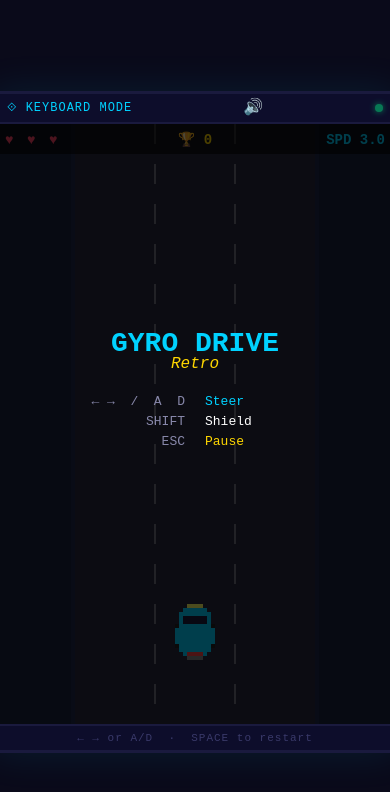
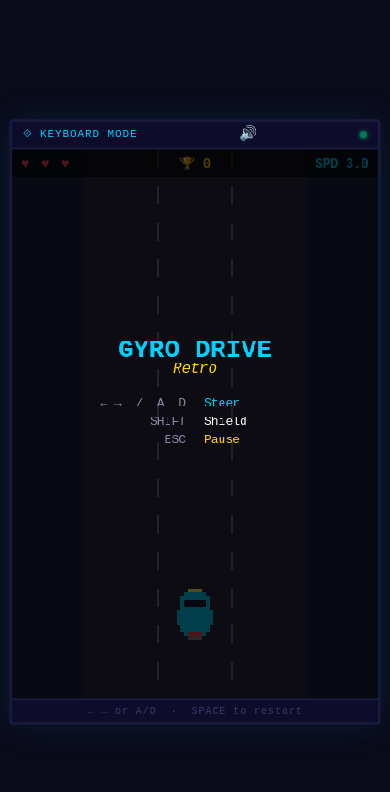
Before and after one commit to mhmmdshlh/GyroDrive-retro, a plain HTML site: page index.html in a window 390 px wide. Drawn offline with Linux system fonts and the light colour scheme.

Commit message:
responsive canvas

```diff
--- a/game.js
+++ b/game.js
@@ -453,7 +453,7 @@ function drawShieldAura(x, y) {
 function spawnEnemy() {
   const lane = Math.floor(Math.random() * 3);
   const cx = LANE_CENTERS[lane];
-  const w = 28 + Math.floor(Math.random() * 11);
+  const w = 28 + Math.floor(Math.random() * 15);
   const h = Math.round(w * 48 / 32);
   const x = cx - w / 2;
   const speedMul = 1 + Math.random() * 1.5;
@@ -622,6 +622,15 @@ function render() {
   }
 }
 
+function resizeGame() {
+  const c = document.getElementById('game-container');
+  const scale = Math.min(1, (window.innerWidth - 24) / W, (window.innerHeight - 24) / H);
+  c.style.transform = `scale(${scale})`;
+}
+
+window.addEventListener('resize', resizeGame);
+resizeGame();
+
 function gameLoop() {
   update();
   render();
--- a/style.css
+++ b/style.css
@@ -64,6 +64,8 @@ canvas {
   display: block;
   background: #16213e;
   cursor: default;
+  image-rendering: pixelated;
+  image-rendering: crisp-edges;
 }
 
 #controls-hint {
```
